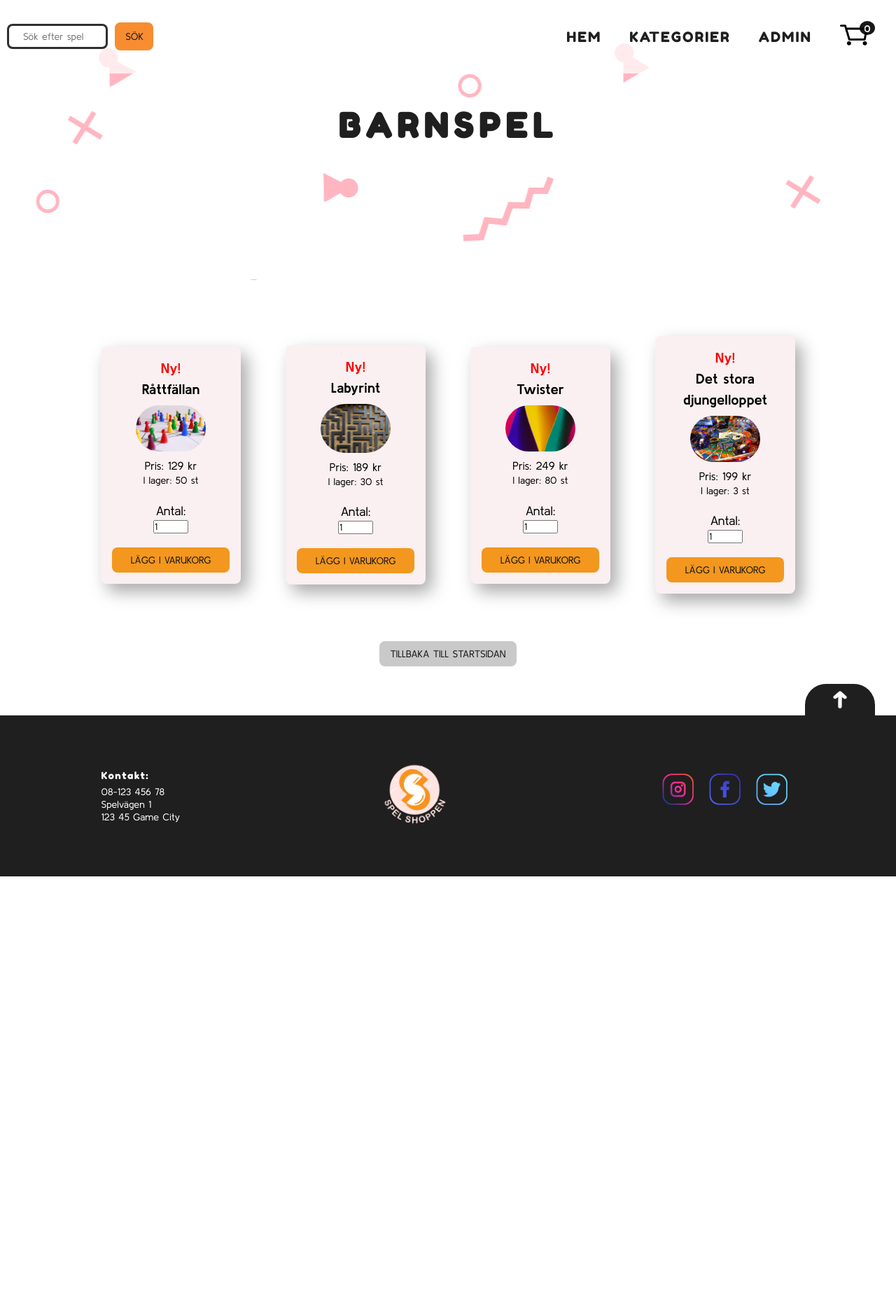
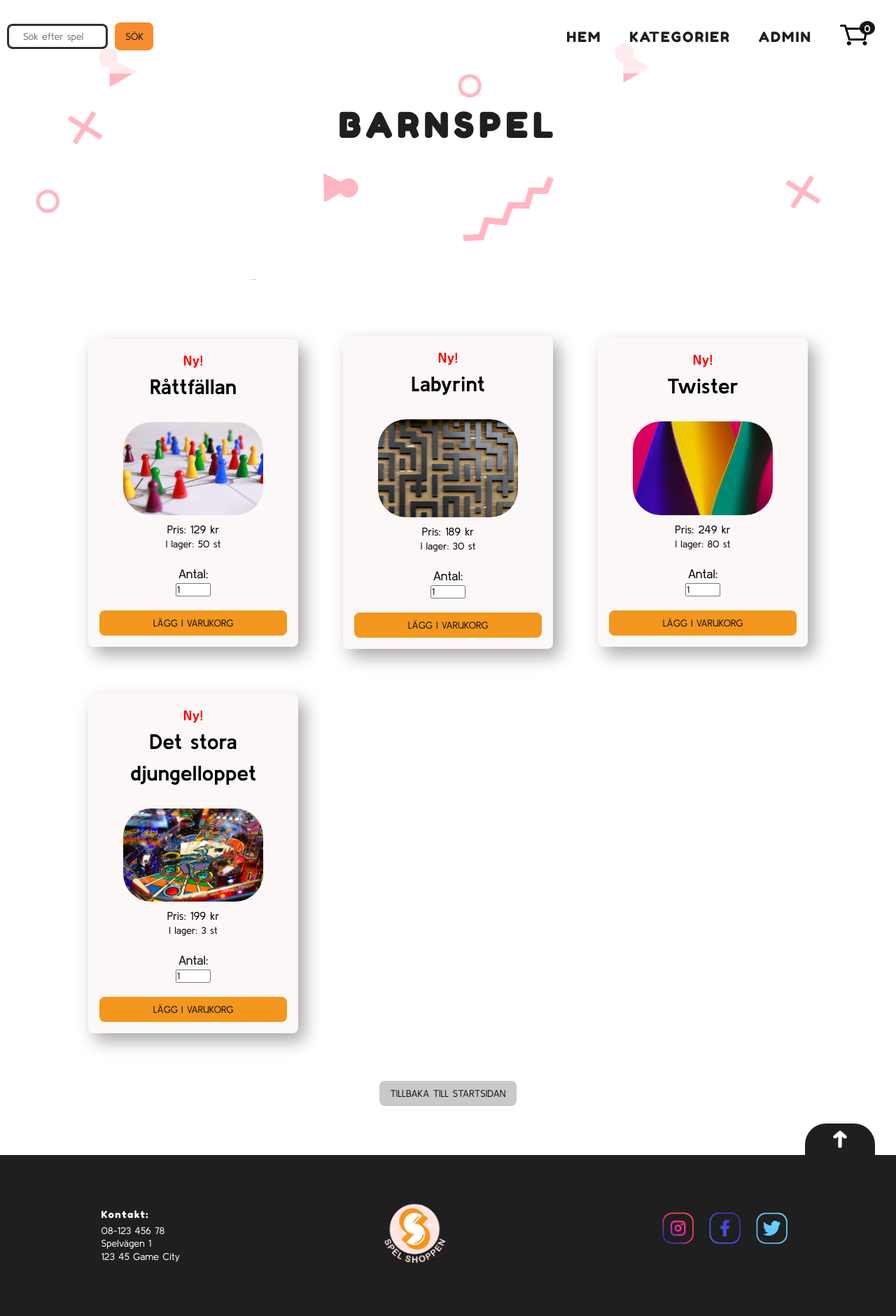
Before and after one commit to HannahO94/Projektarbete_webbshop, a PHP site: page /categorypage/categorypage.php?id=2 in a window 1280 px wide. Shown: the whole page at 70% size. Before the commit the page ends 1252 px from the top, so only its background shows below. Run offline with PHP 8.4, Linux system fonts and the light colour scheme; data comes from the database, SQL or seed files in the repository.

Commit message:
Styling på produktkorten

```diff
--- a/categorypage/categorypage.php
+++ b/categorypage/categorypage.php
@@ -77,7 +77,7 @@ $stmtDate->execute();
                           <a href= '../product/product_info.php? id=$productid'
                           class='product_title'>$title</a>";
                           if(!empty($productimg) && $productimg[0] !== ""){
-                            echo "<img src='../images/$productimg[0]' width='100px' class='product_img'>";
+                            echo "<img src='../images/$productimg[0]' class='product_img'>";
                             }
                           echo "<span class='product_price'>Pris: $price kr</span>
                           <p class='any-items'>$any_items</p>
@@ -107,7 +107,7 @@ $stmtDate->execute();
                     <a href= '../product/product_info.php? id=$productid'
                     class='product_title'>$title</a>";
                     if(!empty($productimg) && $productimg[0] !== ""){
-                      echo "<img src='../images/$productimg[0]' width='100px' class='product_img'>";
+                      echo "<img src='../images/$productimg[0]' class='product_img'>";
                       }
                     echo "
                     <p class='product_price-old'>Normalpris: $price kr</p>
@@ -134,7 +134,7 @@ $stmtDate->execute();
               <a href= '../product/product_info.php? id=$productid'
                 class='product_title'>$title</a>";
                 if(!empty($productimg) && $productimg[0] !== ""){
-                  echo "<img src='../images/$productimg[0]' width='100px' class='product_img'>";
+                  echo "<img src='../images/$productimg[0]' class='product_img'>";
                   }
                 echo "<p class='product_price'>Pris: $price kr</p>
                 <p class='any-items'>$any_items</p>
--- a/styles/main.css
+++ b/styles/main.css
@@ -925,16 +925,10 @@ label {
 }
 
 .product_container {
-  display: -webkit-box;
-  display: -ms-flexbox;
-  display: flex;
-  -webkit-box-orient: vertical;
-  -webkit-box-direction: normal;
-      -ms-flex-direction: column;
-          flex-direction: column;
-  -webkit-box-pack: center;
-      -ms-flex-pack: center;
-          justify-content: center;
+  display: -ms-grid;
+  display: grid;
+  -ms-grid-columns: 1fr;
+      grid-template-columns: 1fr;
   -webkit-box-align: center;
       -ms-flex-align: center;
           align-items: center;
@@ -942,15 +936,10 @@ label {
 
 @media (min-width: 600px) {
   .product_container {
-    display: -webkit-box;
-    display: -ms-flexbox;
-    display: flex;
-    -webkit-box-orient: horizontal;
-    -webkit-box-direction: normal;
-        -ms-flex-direction: row;
-            flex-direction: row;
-    -ms-flex-wrap: wrap;
-        flex-wrap: wrap;
+    display: -ms-grid;
+    display: grid;
+    -ms-grid-columns: (1fr)[3];
+        grid-template-columns: repeat(3, 1fr);
     -webkit-box-pack: center;
         -ms-flex-pack: center;
             justify-content: center;
@@ -975,12 +964,12 @@ label {
       align-content: space-between;
   text-align: center;
   line-height: 1.5;
-  min-height: 300px;
-  width: 200px;
+  min-height: 400px;
+  max-width: 300px;
   border-radius: 8px;
   margin: 2em;
   padding: 1em;
-  background-color: #faf0f1;
+  background-color: #fcf8f8;
   background-repeat: no-repeat;
   background-size: cover;
   background-position: center;
@@ -993,6 +982,14 @@ label {
   color: black;
   font-weight: bold;
   font-size: 20px;
+  margin-bottom: 10px;
+}
+
+@media (min-width: 600px) {
+  .product_title {
+    font-size: 30px;
+    margin-bottom: 20px;
+  }
 }
 
 .product_img {
@@ -1001,6 +998,13 @@ label {
       align-self: center;
   margin: 8px;
   border-radius: 40px;
+  width: 100px;
+}
+
+@media (min-width: 600px) {
+  .product_img {
+    width: 200px;
+  }
 }
 
 .product_card-btn {
--- a/styles/partials/_categorypage.scss
+++ b/styles/partials/_categorypage.scss
@@ -1,13 +1,11 @@
 .product_container {
-  display: flex;
-  flex-direction: column;
-  justify-content: center;
+  display: grid;
+  grid-template-columns: 1fr;
   align-items: center;
 
   @media (min-width: 600px) {
-    display: flex;
-    flex-direction: row;
-    flex-wrap: wrap;
+    display: grid;
+    grid-template-columns: repeat(3, 1fr);
     justify-content: center;
     align-items: center;
   }
@@ -20,12 +18,12 @@
   align-content: space-between;
   text-align: center;
   line-height: 1.5;
-  min-height: 300px;
-  width: 200px;
+  min-height: 400px;
+  max-width: 300px;
   border-radius: 8px;
   margin: 2em;
   padding: 1em;
-  background-color: #faf0f1;
+  background-color: rgb(252, 248, 248);
   background-repeat: no-repeat;
   background-size: cover;
   background-position: center;
@@ -37,12 +35,23 @@
   color: black;
   font-weight: bold;
   font-size: 20px;
+  margin-bottom: 10px;
+
+  @media (min-width: 600px) {
+    font-size: 30px;
+    margin-bottom: 20px;
+  }
 }
 
 .product_img {
   align-self: center;
   margin: 8px;
   border-radius: 40px;
+  width: 100px;
+
+  @media (min-width: 600px) {
+    width: 200px;
+  }
 }
 
 .product_card-btn {
```
